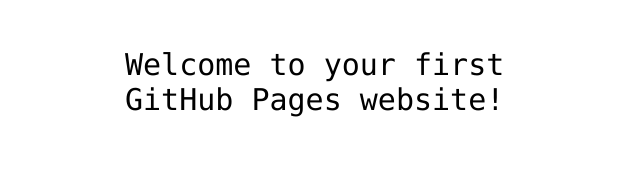
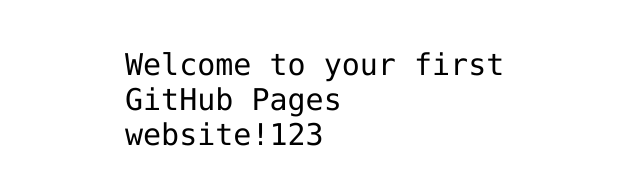
Before and after one commit to r-gc/hello-world, a plain HTML site: page index.html in a window 1280 px wide. Shown: the part 341-526 px from the top of the page, without its empty margins (315-955 px from the left). Drawn offline with Linux system fonts and the light colour scheme.

Commit message:
add 123 and test.py

```diff
--- a/index.html
+++ b/index.html
@@ -12,7 +12,7 @@
 <img src="https://octodex.github.com/images/daftpunktocat-thomas.gif" id="octocat" alt="octocat-gif" />
 
 <!-- Change this code here by copy and pasting your template on line 15 -->
-<p>Welcome to your first GitHub Pages website!</p>
+<p>Welcome to your first GitHub Pages website!123</p>
 
 </body>
 </html>
```
